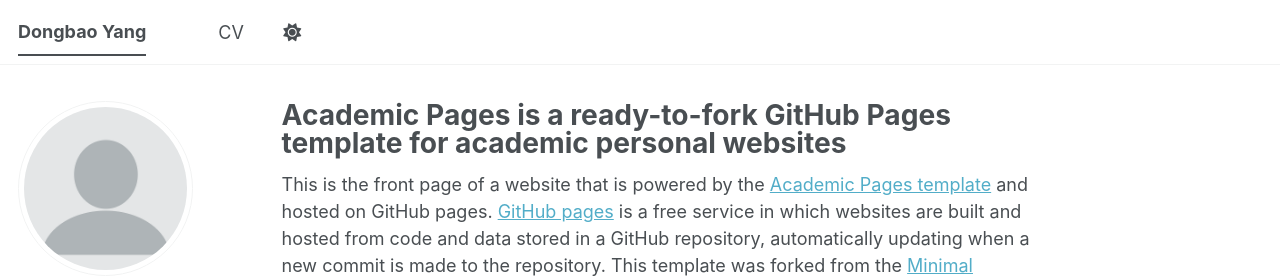
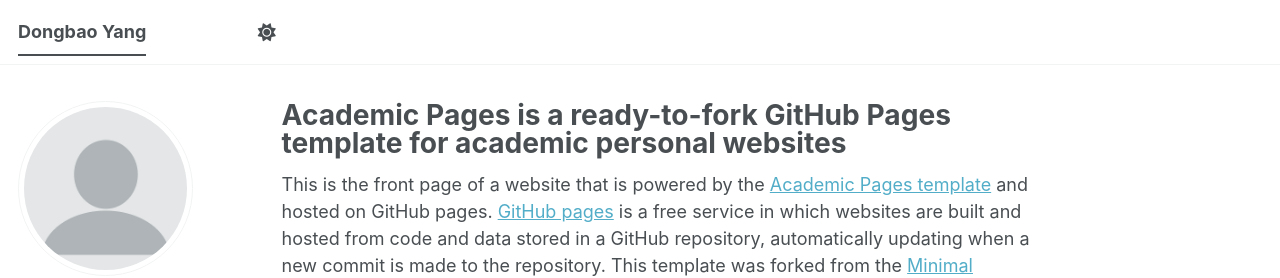
Before and after one commit to yangdb/yangdb.github.io, a Jekyll site: the page built from _pages/about.md, in a window 1280 px wide. Shown: the top 278 px of the page. Built offline with Jekyll 4.4.1, drawn with Linux system fonts in a browser that asks for light colours; some web fonts are replaced; a script bundle is joined from its source files by our own code; library files that are not in the unit come from our copies.

```diff
--- a/_data/navigation.yml
+++ b/_data/navigation.yml
@@ -23,7 +23,7 @@ main:
   # - title: "Blog Posts"
   #   url: /year-archive/
 
-  - title: "CV"
+  - title: ""  #"CV"
     url: /cv/
 
   # - title: "CV"
```
